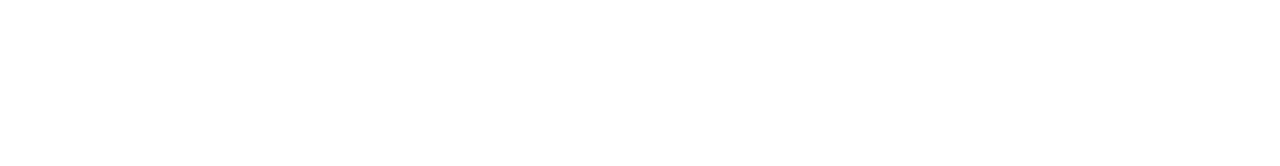
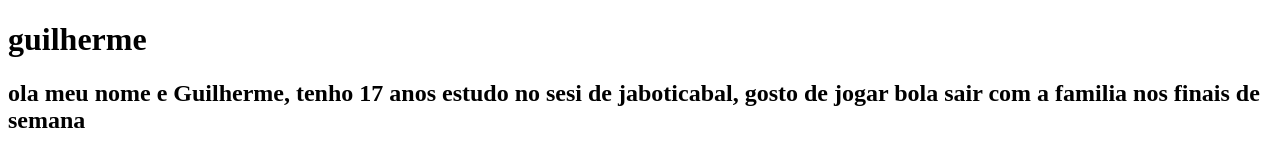
Before and after one commit to Guui7/meu-site, a plain HTML site: page index.html in a window 1280 px wide. Drawn offline with Linux system fonts and the light colour scheme.

Commit message:
apresentacao

```diff
--- a/index.html
+++ b/index.html
@@ -4,9 +4,10 @@
     <meta charset="UTF-8">
     <meta name="viewport" content="width=device-width, initial-scale=1.0">
     <link rel="stylesheet" href="styles.html">
-    <title>Document</title>
+    <title>meu site</title>
 </head>
 <body>
-
+    <h1>guilherme</h1>
+    <h2>ola meu nome e Guilherme, tenho 17 anos estudo no sesi de jaboticabal, gosto de jogar bola sair com a familia nos finais de semana </h2>
 </body>
 </html>
```
